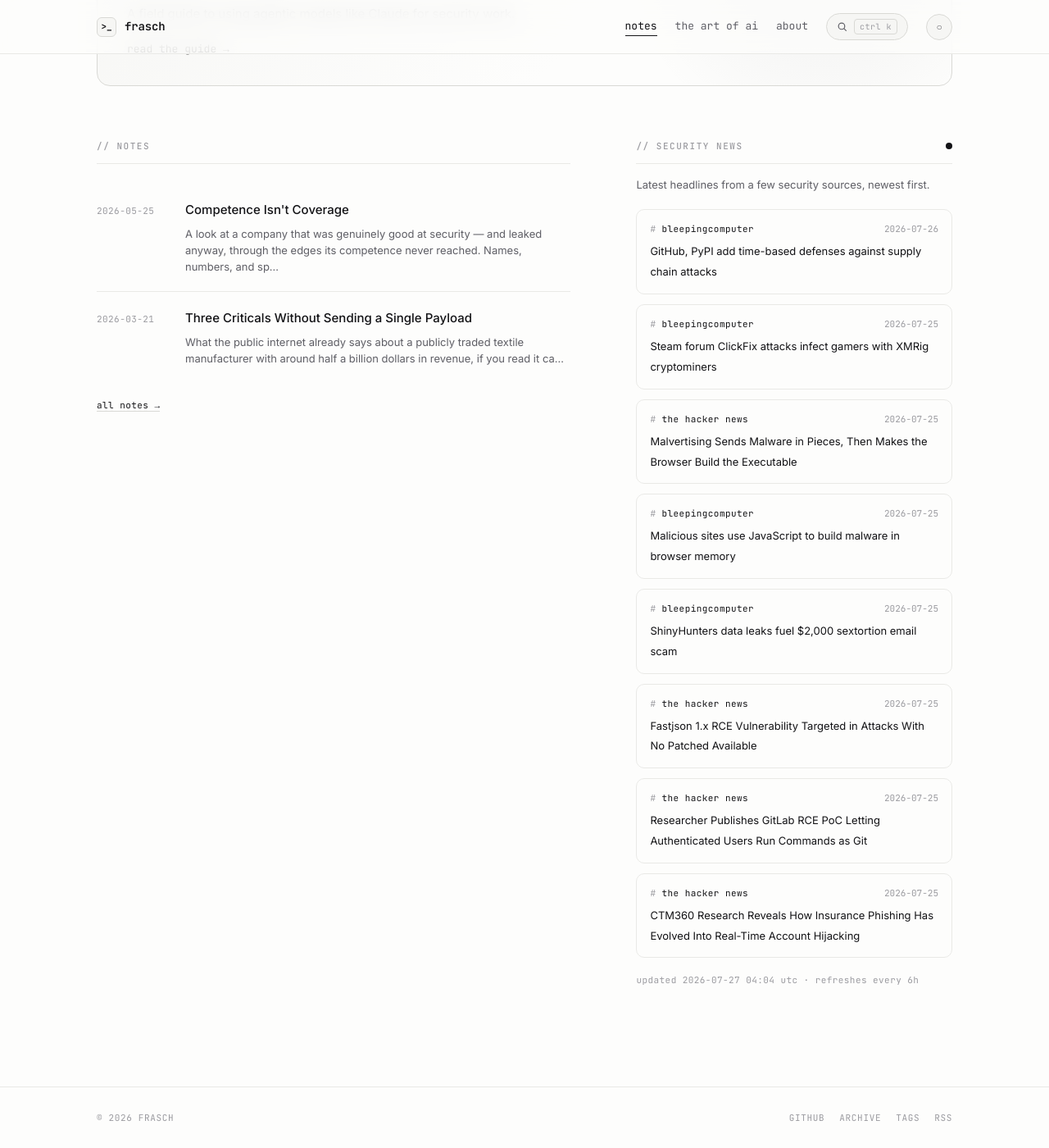
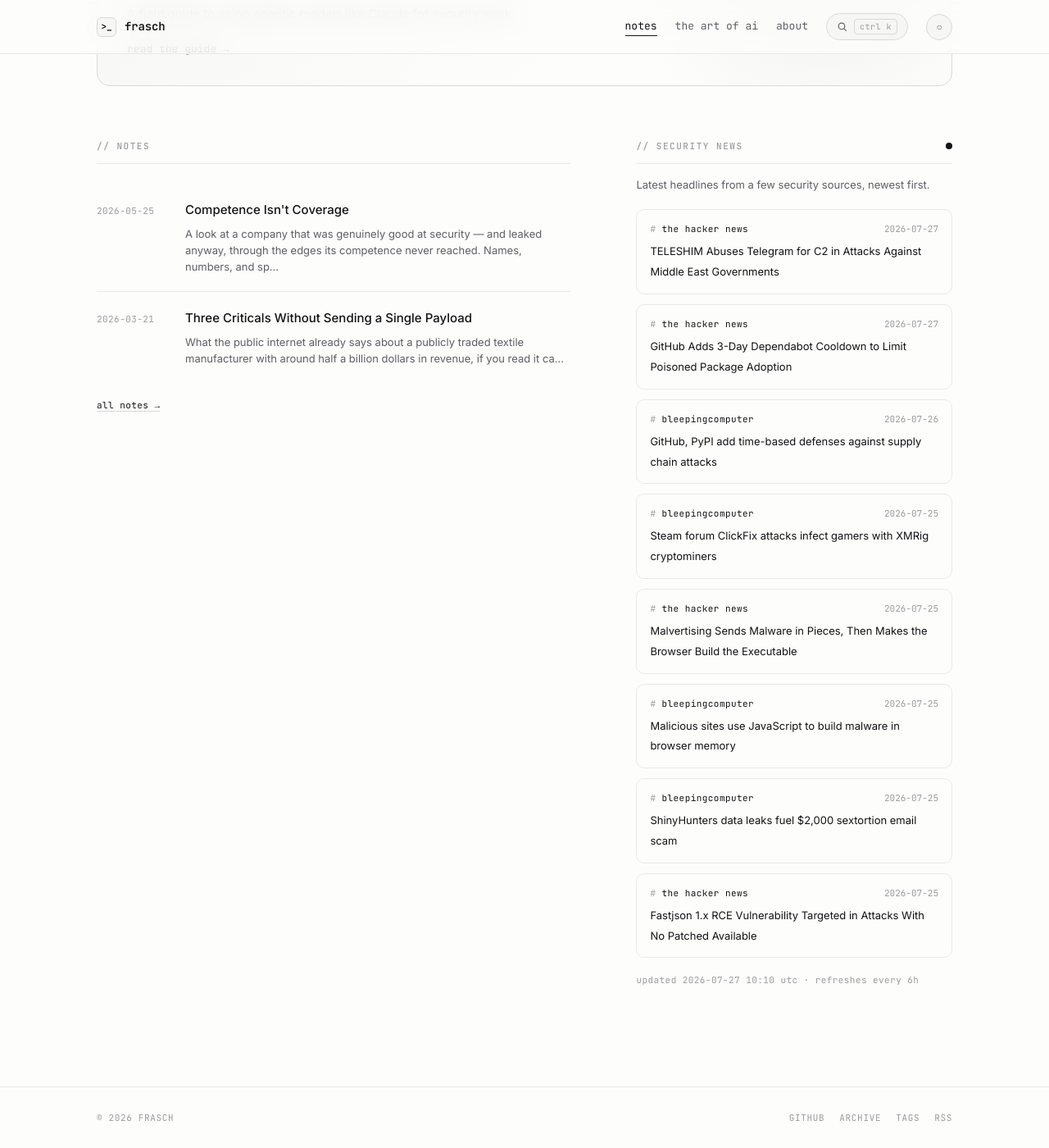
Before and after one commit to whoisfrasch/frasch, a Jekyll site: the page built from index.html, in a window 1280 px wide and 1400 px high, scrolled down 615 px. Shown: the whole window at 82% size. Built offline with Jekyll 4.4.1, drawn with Linux system fonts in a browser that asks for light colours.

```diff
--- a/_data/news.json
+++ b/_data/news.json
@@ -1,6 +1,18 @@
 {
-  "updated": "2026-07-27T04:04:49Z",
+  "updated": "2026-07-27T10:10:53Z",
   "items": [
+    {
+      "source": "the hacker news",
+      "title": "TELESHIM Abuses Telegram for C2 in Attacks Against Middle East Governments",
+      "link": "https://thehackernews.com/2026/07/teleshim-abuses-telegram-for-c2-in.html",
+      "date": "2026-07-27T08:48:47Z"
+    },
+    {
+      "source": "the hacker news",
+      "title": "GitHub Adds 3-Day Dependabot Cooldown to Limit Poisoned Package Adoption",
+      "link": "https://thehackernews.com/2026/07/github-adds-3-day-dependabot-cooldown.html",
+      "date": "2026-07-27T08:01:23Z"
+    },
     {
       "source": "bleepingcomputer",
       "title": "GitHub, PyPI add time-based defenses against supply chain attacks",
@@ -36,18 +48,6 @@
       "title": "Fastjson 1.x RCE Vulnerability Targeted in Attacks With No Patched Available",
       "link": "https://thehackernews.com/2026/07/fastjson-1x-rce-vulnerability-targeted.html",
       "date": "2026-07-25T12:52:43Z"
-    },
-    {
-      "source": "the hacker news",
-      "title": "Researcher Publishes GitLab RCE PoC Letting Authenticated Users Run Commands as Git",
-      "link": "https://thehackernews.com/2026/07/researcher-publishes-gitlab-rce-poc.html",
-      "date": "2026-07-25T10:14:26Z"
-    },
-    {
-      "source": "the hacker news",
-      "title": "CTM360 Research Reveals How Insurance Phishing Has Evolved Into Real-Time Account Hijacking",
-      "link": "https://thehackernews.com/2026/07/ctm360-research-reveals-how-insurance.html",
-      "date": "2026-07-25T10:14:21Z"
     }
   ]
 }
```
